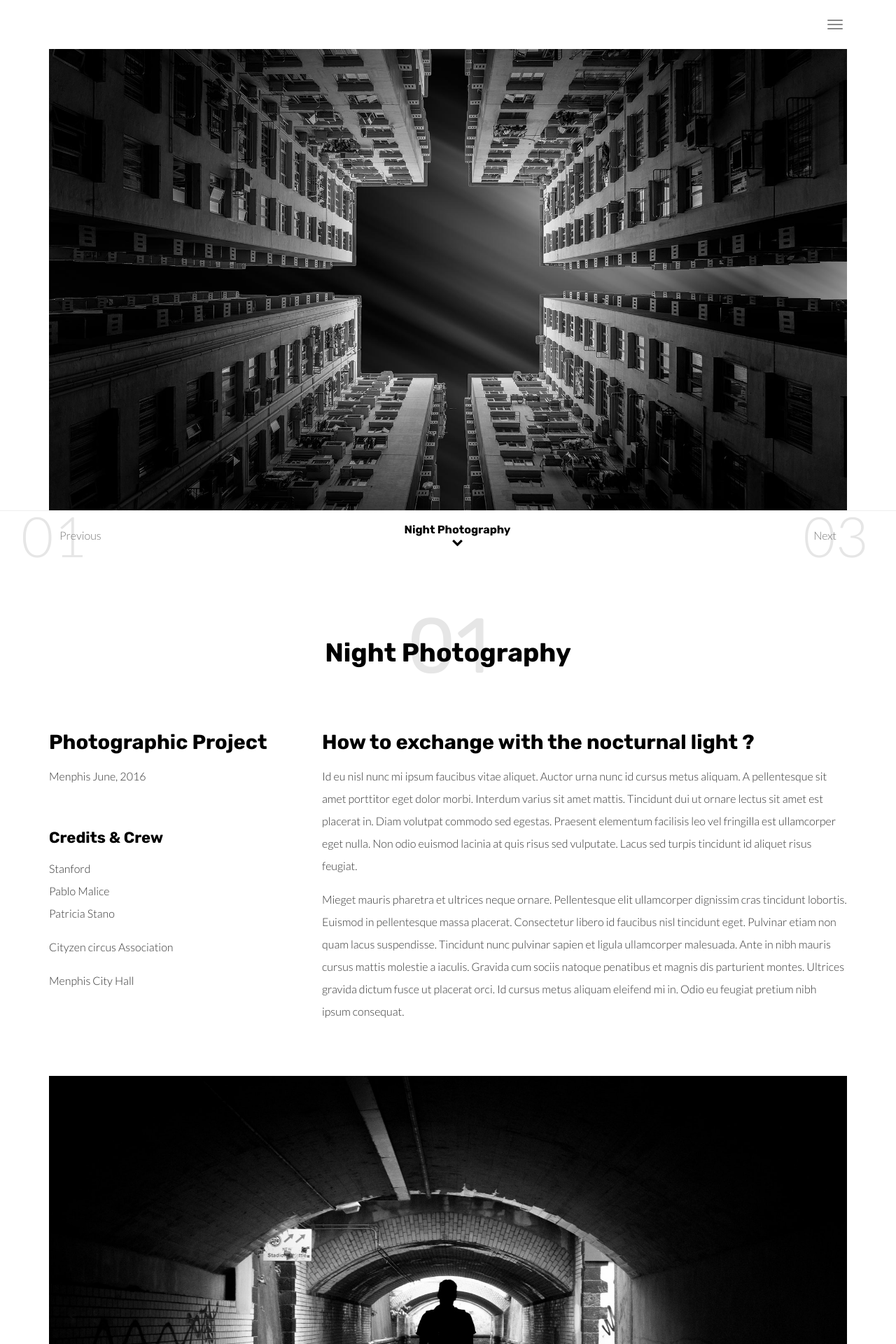
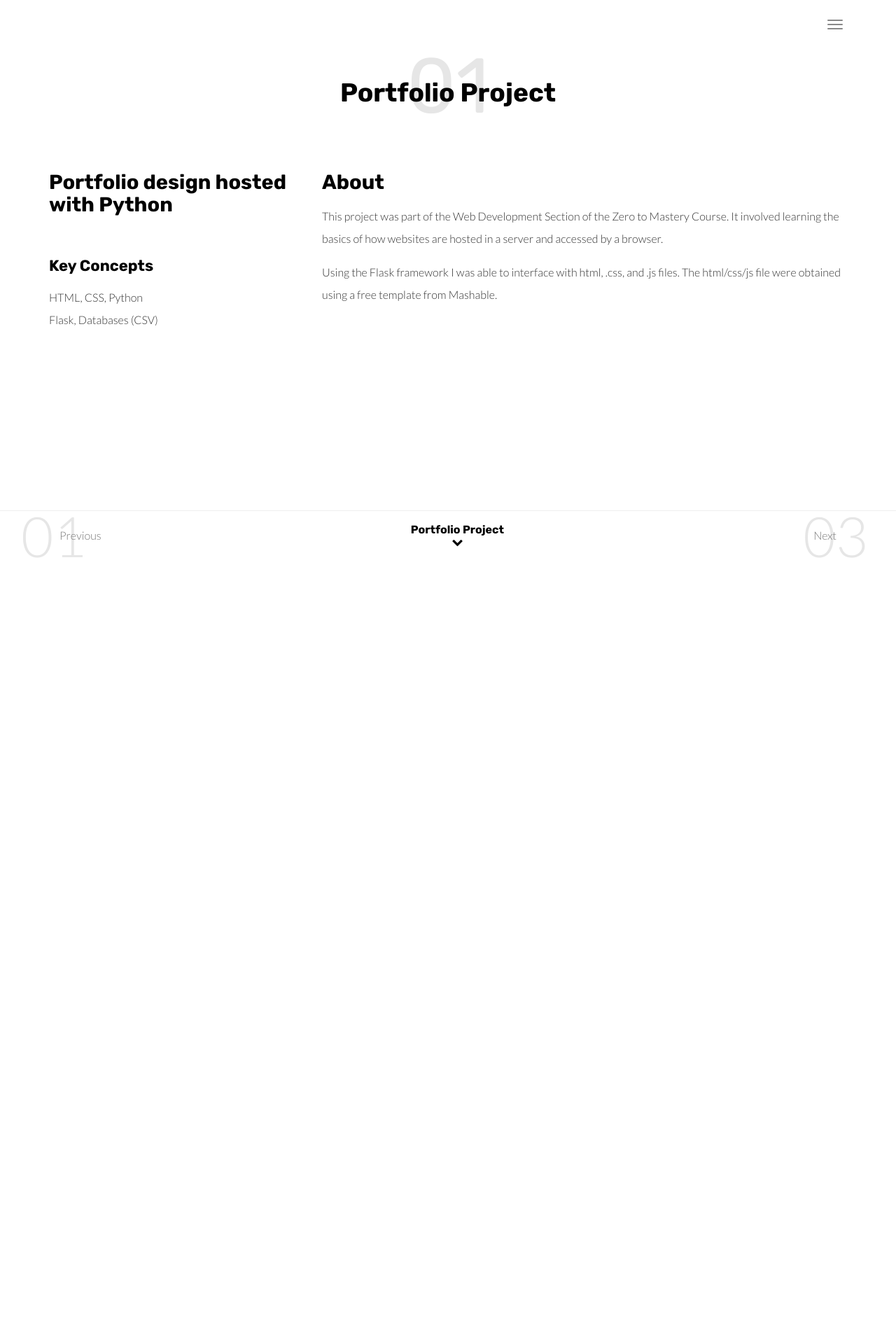
Before and after one commit to kristen-gillen/python_server, a Flask app: page /project.html in a window 1280 px wide. Shown: the top 1920 px of the page at 70% size. After the commit the page ends 797 px from the top, so only its background shows below. Run offline with Flask 2, Linux system fonts and the light colour scheme; some libraries are stand-ins or nearby versions.

Commit message:
my portfolio updates

```diff
--- a/templates/project.html
+++ b/templates/project.html
@@ -15,7 +15,7 @@
   <link rel="apple-touch-icon" sizes="180x180" href="./static/assets/apple-icon-180x180.png">
   <link href="./static/favicon.ico" rel="icon">
 
-  <title>Title page</title>
+  <title>Kristen's Python Projects</title>
 
 <link href="./static/main.3da94fde.css" rel="stylesheet"></head>
 
@@ -37,8 +37,8 @@
         <button type="button" class="close" aria-label="Close"><span aria-hidden="true">&times;</span></button>
         <ul class="navbar-fullscreen-links">
           <li><a href="./index.html" title="">Home</a></li>
+          <li><a href="./about.html" title="">About Me</a></li>
           <li><a href="./project.html" title="">Projects</a></li>
-          <li><a href="./about.html" title="">About Me</a></li>
           <li><a href="./contact.html" title="">Contact</a></li>
           <!-- <li><a href="./components.html" title="">Components</a></li> -->
         </ul>
@@ -71,7 +71,7 @@
 </header>
 
 
-<div class="hero-full-container background-image-container white-text-container" style="background-image:url('./static/assets/images/img-08.jpg')">
+<!-- <div class="hero-full-container background-image-container white-text-container" style="background-image:url('./static/assets/images/img-08.jpg')">
   <div class="container">
     <div class="row">
       <div class="col-xs-12">
@@ -82,51 +82,41 @@
       </div>
     </div>
   </div>
-</div>
+</div> -->
 
 <div class="section-container">
   <div class="container">
     <div class="row">
       <div class="col-xs-12">
         <div class="text-center section-container-spacer">
-          <h2 class="with-project-number"><span class="project-number">01</span>Night Photography</h2>
+          <h2 class="with-project-number"><span class="project-number">01</span>Portfolio Project</h2>
         </div>
         <div class="row section-container-spacer">
           <div class="col-md-4">
               <div class="section-container-spacer">
-                <h3>Photographic Project</h3>
-                <p>Menphis June, 2016</p>
+                <h3>Portfolio design hosted with Python</h3>
+
               </div>
 
-              <h4>Credits & Crew</h4>
+              <h4>Key Concepts</h4>
 
               <ul class="list-unstyled">
-                <li>Stanford</li>
-                <li>Pablo Malice</li>
-                <li>Patricia Stano</li>
+                <li>HTML, CSS, Python</li>
+                <li>Flask, Databases (CSV)</li>
+                <li></li>
               </ul>
 
-
-              <p>Cityzen circus Association</p>
-              <p>Menphis City Hall</p>
           </div>
           <div class="col-md-8">
-            <h3>How to exchange with the nocturnal light ?</h3>
-            <p>Id eu nisl nunc mi ipsum faucibus vitae aliquet. Auctor urna nunc id cursus metus aliquam. A pellentesque sit amet
-              porttitor eget dolor morbi. Interdum varius sit amet mattis. Tincidunt dui ut ornare lectus sit amet est placerat
-              in. Diam volutpat commodo sed egestas. Praesent elementum facilisis leo vel fringilla est ullamcorper eget nulla.
-              Non odio euismod lacinia at quis risus sed vulputate. Lacus sed turpis tincidunt id aliquet risus feugiat.</p>
-              <p> Mieget mauris pharetra et ultrices neque ornare. Pellentesque elit ullamcorper dignissim cras tincidunt lobortis.
-              Euismod in pellentesque massa placerat. Consectetur libero id faucibus nisl tincidunt eget. Pulvinar etiam non
-              quam lacus suspendisse. Tincidunt nunc pulvinar sapien et ligula ullamcorper malesuada. Ante in nibh mauris cursus
-              mattis molestie a iaculis. Gravida cum sociis natoque penatibus et magnis dis parturient montes. Ultrices gravida
-              dictum fusce ut placerat orci. Id cursus metus aliquam eleifend mi in. Odio eu feugiat pretium nibh ipsum consequat.
+            <h3>About</h3>
+            <p>
+              This project was part of the Web Development Section of the Zero to Mastery Course. It involved learning the basics of how websites are hosted in a server and accessed by a browser. </p> Using the Flask framework I was able to interface with html, .css, and .js files. The html/css/js file were obtained using a free template from Mashable.
             </p>
           </div>
         </div>
 
 
-        <img src="./static/assets/images/img-03.jpg" alt="" class="img-responsive">
+        <!-- <img src="./static/assets/images/img-03.jpg" alt="" class="img-responsive">
         <p>Menphis city center</p>
 
         <blockquote class="text-center large-spacing">
@@ -146,7 +136,7 @@
         </div>
 
         <img src="./static/assets/images/img-04.jpg" class="img-responsive" alt="">
-        <p>Menphis skyline</p>
+        <p>Menphis skyline</p> -->
 
       </div>
     </div>
@@ -162,7 +152,7 @@
             <a href="" title="" class="project-nav left"><span class="project-number">01</span>Previous</a>
           </li>
         </ul>
-        <p class="h5 navbar-text">Night Photography <i class="fa fa-chevron-down arrow-down" aria-hidden="true"></i></p>
+        <p class="h5 navbar-text">Portfolio Project <i class="fa fa-chevron-down arrow-down" aria-hidden="true"></i></p>
 
         <ul class="navbar-nav nav navbar-right">
           <li>
```
Also changed, not shown: templates/about.html (+11 -8 lines), templates/contact.html (+14 -13 lines), templates/index.html (+4 -3 lines).
